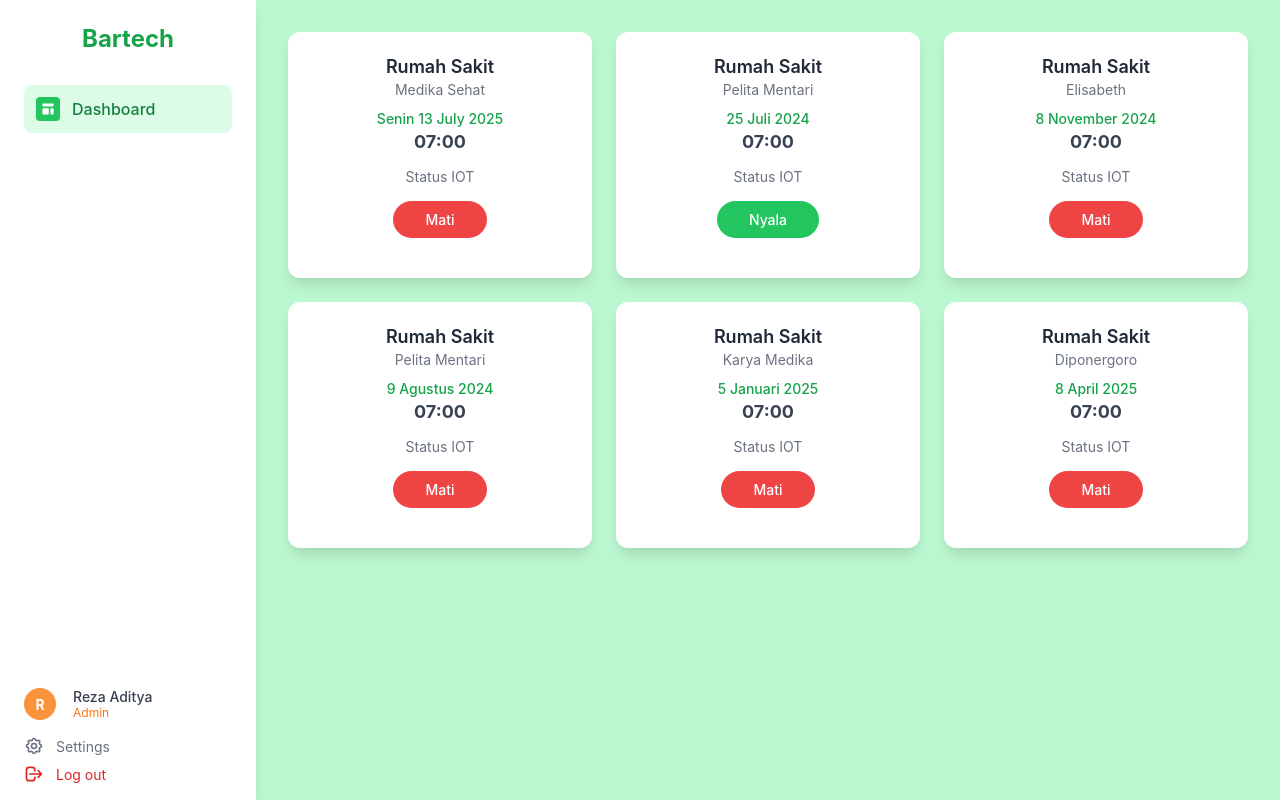
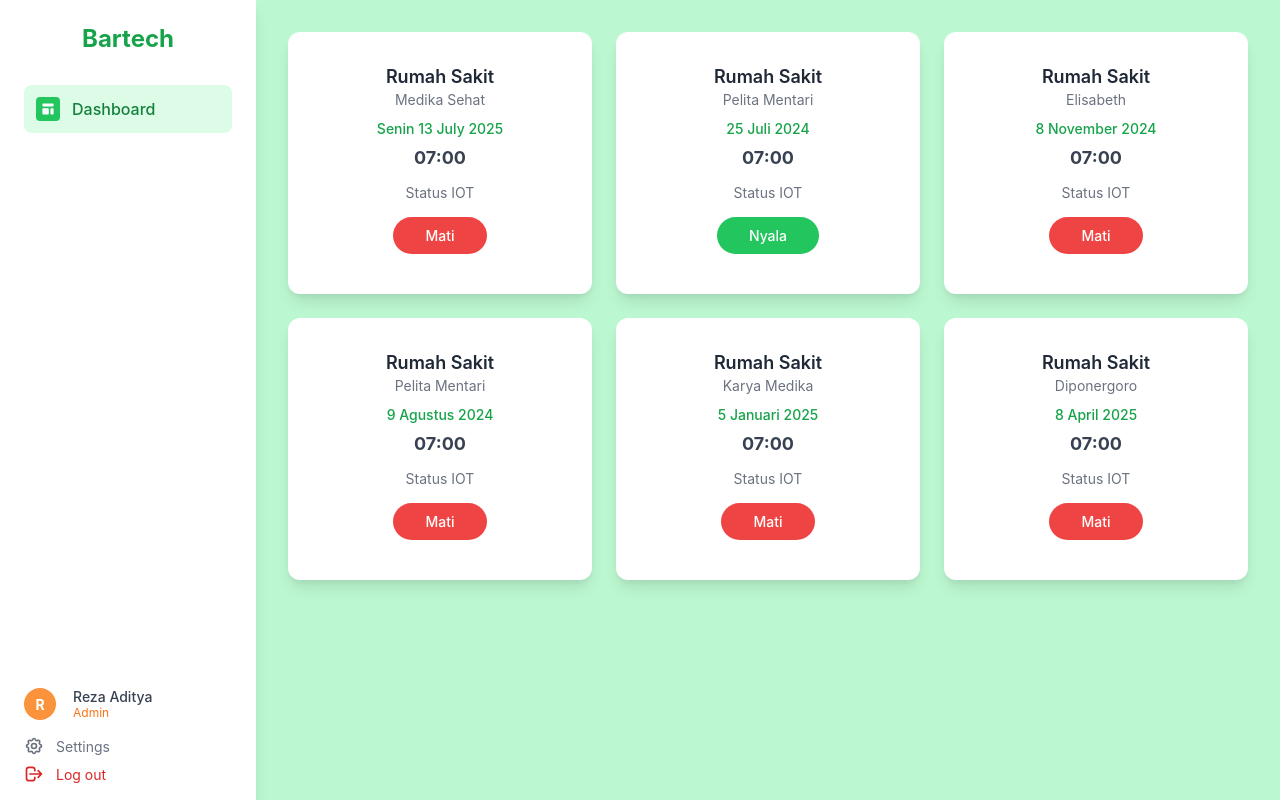
Before and after one commit to diveoktabid/Future, a React (Create React App) app: page / in a window 1280 px wide. Built offline with nearby package versions, Linux system fonts and the light colour scheme.

Commit message:
Perubahan

```diff
--- a/src/Dashboard.css
+++ b/src/Dashboard.css
@@ -188,6 +188,7 @@
 
 .card-content {
   text-align: center;
+  margin: 10px;
 }
 
 .hospital-name {
@@ -214,7 +215,7 @@
   color: #16a34a;
   font-size: 14px;
   font-weight: 500;
-  margin: 0;
+  margin: 10px;
 }
 
 .time {
```
Also changed, not shown: public/BUMA.png (deleted).
